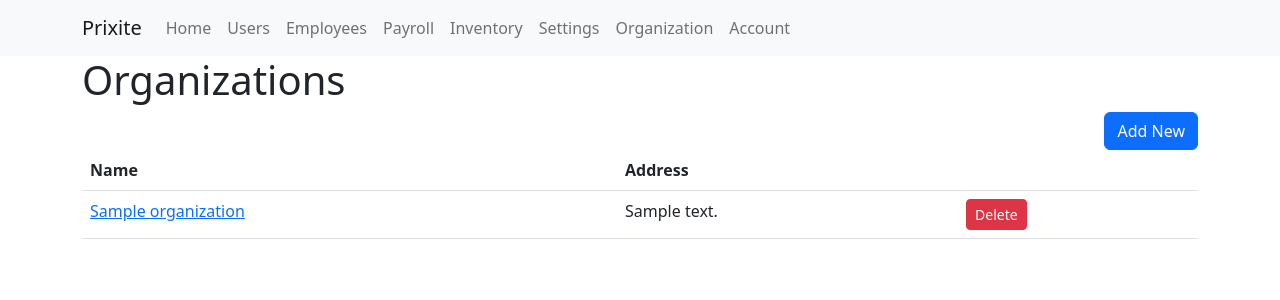
After one commit to prixite/saas-erp, a Django app: page /html/organizations/ in a window 1280 px wide. The commit adds this page. Shown: the top 300 px of the page. Run offline with Django 4.2, Linux system fonts and the light colour scheme; tables that the repository leaves empty hold one stand-in row (values such as "Sample post").

Commit message:
Add manage organizations workflow

```diff
--- a/app/models/core.py
+++ b/app/models/core.py
@@ -29,6 +29,9 @@ class Organization(models.Model):
     address = models.CharField(max_length=200)
     created_at = models.DateTimeField(auto_now_add=True)
     updated_at = models.DateTimeField(auto_now=True)
+
+    def __str__(self):
+        return self.name
 
 
 class OrganizationModule(models.Model):
@@ -68,6 +71,7 @@ class Role(models.Model):
 
     name = models.CharField(max_length=64)
     is_admin = models.BooleanField(default=False)
+    is_owner = models.BooleanField(default=False)
     organization = models.ForeignKey("Organization", on_delete=models.CASCADE)
     created_at = models.DateTimeField(auto_now_add=True)
     updated_at = models.DateTimeField(auto_now=True)
--- a/app/templates/app/html/base.html
+++ b/app/templates/app/html/base.html
@@ -38,6 +38,9 @@
         {% url "html:settings" as settings_url %}
         <a class="nav-link {% if request.path == settings_url %}active{% endif %}" href="{{ settings_url }}">Settings</a>
 
+        {% url "html:organizations-manage" as organization_url %}
+        <a class="nav-link {% if request.path == organization_url %}active{% endif %}" href="{{ organization_url }}">Organization</a>
+
         {% url "html:account" as account_url %}
         <a class="nav-link {% if request.path == account_url %}active{% endif %}" href="{{ account_url }}">Account</a>
       </div>
--- /dev/null
+++ b/app/templates/app/html/organizations.html
@@ -0,0 +1,28 @@
+{% extends "app/html/base.html" %}
+
+{% block heading %}Organizations{% endblock %}
+
+{% block page %}
+<div class="d-flex justify-content-end">
+  <a class="btn btn-primary end-0" href="{% url "html:organizations-add" %}" role="button">Add New</a>
+</div>
+
+<table class="table">
+  <thead>
+    <tr>
+      <th scope="col">Name</th>
+      <th scope="col">Address</th>
+      <th scope="col"></th>
+    </tr>
+  </thead>
+  <tbody>
+    {% for item in object_list %}
+    <tr>
+      <td><a href="{% url 'html:organizations-update' item.pk %}">{{ item.name }}</a></td>
+      <td>{{ item.address }}</td>
+      <td><a class="btn btn-danger btn-sm" href="{% url "html:organizations-delete" item.id %}">Delete</a></td>
+    </tr>
+    {% endfor %}
+  </tbody>
+</table>
+{% endblock %}
--- a/app/templates/app/html/settings.html
+++ b/app/templates/app/html/settings.html
@@ -3,4 +3,7 @@
 {% block heading %}Settings{% endblock %}
 
 {% block page %}
+<h3>User</h3>
+<a href="{% url "html:roles" %}">Roles</a>
+
 {% endblock %}
--- a/app/views/html.py
+++ b/app/views/html.py
@@ -56,3 +56,74 @@ class Settings(TemplateView):
 
 class Account(TemplateView):
     template_name = "app/html/account.html"
+
+
+class Roles(ListView):
+    template_name = "app/html/roles.html"
+    model = models.Role
+
+
+class CreateRole(CreateView):
+    model = models.Role
+    fields = ["name", "is_admin"]
+    template_name = "app/html/role_form.html"
+    success_url = reverse_lazy("html:roles")
+
+    def form_valid(self, form):
+        form.instance.organization = self.request.user.organization
+        return super().form_valid(form)
+
+
+class UpdateRole(UpdateView):
+    model = models.User
+    fields = ["name", "is_admin"]
+    template_name = "app/html/role_form.html"
+    success_url = reverse_lazy("html:roles")
+
+
+class ManageOrganizations(TemplateView):
+    template_name = "app/html/manage_organizations.html"
+
+
+class Organizations(ListView):
+    template_name = "app/html/organizations.html"
+    model = models.Organization
+
+
+class CreateOrganization(CreateView):
+    model = models.Organization
+    fields = ["name", "address"]
+    template_name = "app/html/organization_form.html"
+    success_url = reverse_lazy("html:organizations")
+
+
+class UpdateOrganization(UpdateView):
+    model = models.Organization
+    fields = ["name", "address"]
+    template_name = "app/html/organization_form.html"
+    success_url = reverse_lazy("html:organizations")
+
+
+class DeleteOrganization(DeleteView):
+    model = models.Organization
+    success_url = reverse_lazy("html:organizations")
+    template_name = "app/html/organization_confirm_delete.html"
+
+
+class Owners(ListView):
+    template_name = "app/html/owners.html"
+    model = models.User
+
+
+class CreateOwner(CreateView):
+    model = models.User
+    fields = ["email", "first_name", "last_name", "organization"]
+    template_name = "app/html/owner_form.html"
+    success_url = reverse_lazy("html:organizations")
+
+
+class UpdateOwner(UpdateView):
+    model = models.User
+    fields = ["email", "first_name", "last_name", "organization"]
+    template_name = "app/html/owner_form.html"
+    success_url = reverse_lazy("html:organizations")
```
Also changed, not shown: app/templates/app/html/manage_organizations.html (added, +8 -0 lines), app/templates/app/html/organization_confirm_delete.html (added, +15 -0 lines), app/templates/app/html/organization_form.html (added, +13 -0 lines), app/templates/app/html/role_form.html (added, +13 -0 lines), app/templates/app/html/roles.html (added, +26 -0 lines), app/urls/html.py (+27 -0 lines).
